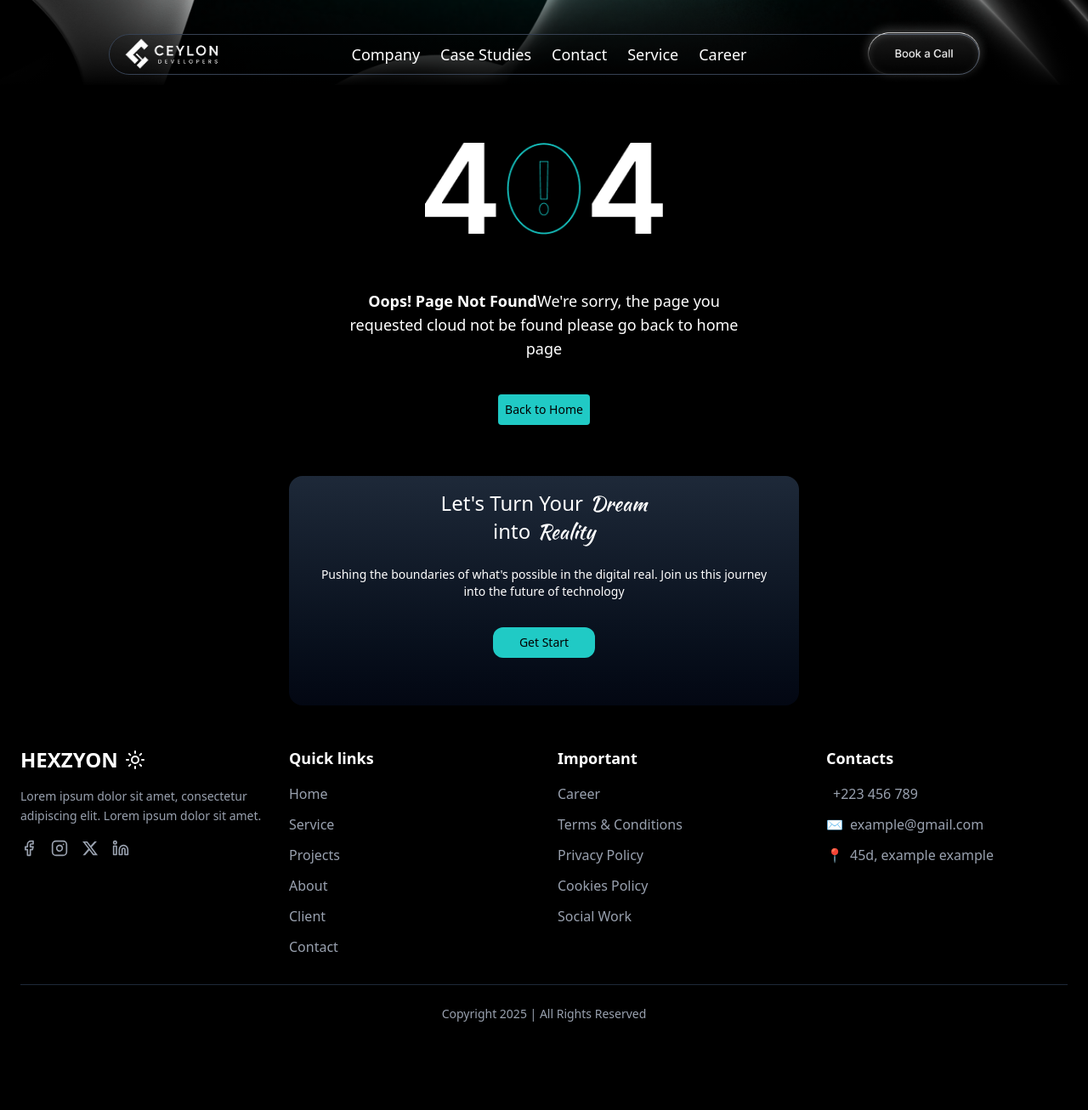
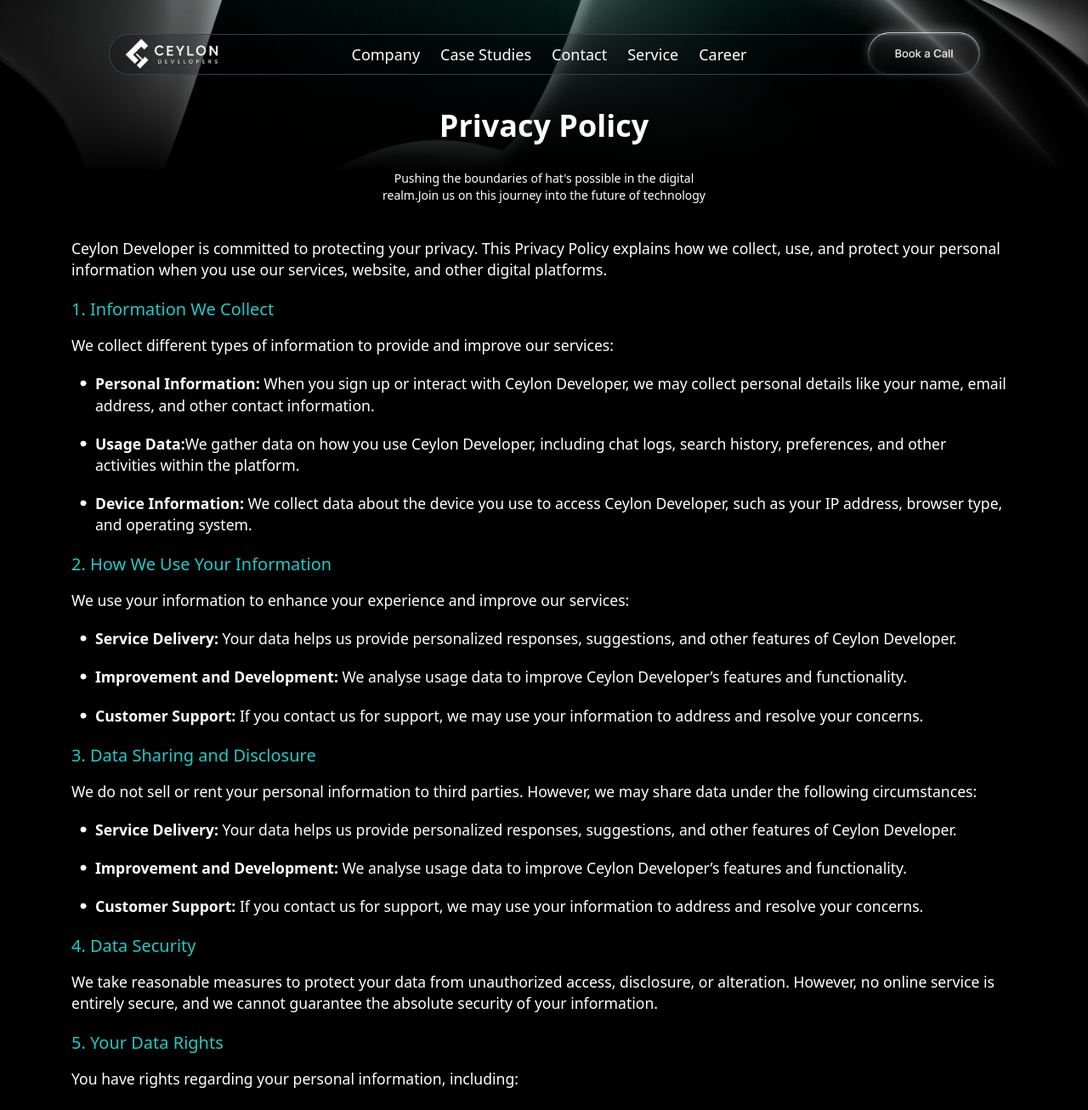
Before and after one commit to HarikaraPrashath/Ceylon_Developer_ui, a Next.js app: page /policy in a window 1280 px wide. Before the commit this address had no page. Shown: the top 1306 px of the page at 85% size. Before the commit the page ends 1251 px from the top, so only its background shows below. Built offline with nearby package versions, Linux system fonts and the light colour scheme.

Commit message:
Add Privacy Policy page with structured content and styling

```diff
--- a/app/CaseStudies/page.tsx
+++ b/app/CaseStudies/page.tsx
@@ -26,7 +26,7 @@
           </h1>
         </div>
         <div className="px-5 ">
-          <p className="text-sm text-center w-70 mx-auto -mt-10">
+          <p className="text-sm text-center w-70 mx-auto ">
             Pushing the boundaries of hat&apos;s possible in the digital
             realm.Join us on this journey into the future of technology
           </p>
@@ -175,9 +175,9 @@
         </div>
       </div>
       {/* Desktop and Tab Version */}
-      <div>
+      <div className="hidden xl:block">
         <div
-          className="relative  flex flex-col h-[50%] text-white "
+          className="relative  flex flex-col h-[50%] text-white  "
           style={{
             backgroundImage: `linear-gradient(to top, rgba(0, 0, 0, 0.98), rgba(0,0,0,0.2)),url('/Images/mask3.png'),url('/Images/Glow (1).png'),url('/Images/gauze-10 1.png')`,
             backgroundPosition: "bottom,bottom,center",
--- /dev/null
+++ b/app/policy/page.tsx
@@ -0,0 +1,174 @@
+import React from "react";
+import Navbar from "../components/Navbar/Navbar";
+import { CircleSmall } from 'lucide-react';
+
+
+const page = () => {
+  return (
+    <div className="">
+      <div
+        className="relative  flex flex-col h-[30%] text-white "
+        style={{
+          backgroundImage: `linear-gradient(to top, rgba(0, 0, 0, 0.98), rgba(0,0,0,0.2)),url('/Images/mask3.png'),url('/Images/Glow (1).png'),url('/Images/gauze-10 1.png')`,
+          backgroundPosition: "bottom,bottom,center",
+          backgroundRepeat: "no-repeat",
+          backgroundSize: "cover, 100%",
+          height: "200px",
+        }}
+      >
+        <Navbar />
+
+        <h1 className="text-4xl   font-semibold  text-center mt-10 ">
+          Privacy Policy
+        </h1>
+      </div>
+      <div className="px-5  text-sm">
+        <p className=" text-center w-100 mx-auto  max-w-[1440px] ">
+          Pushing the boundaries of hat&apos;s possible in the digital
+          realm.Join us on this journey into the future of technology
+        </p>
+
+        {/* main content */}
+        <div className="mt-10 mx-4 md:text-[1.1rem] md:mx-[4rem] 2xl:mx-[6rem] max-w-[1440px] ">
+          <p>Ceylon Developer is committed to protecting your privacy. This Privacy Policy explains how we collect, use, and protect your personal information when you use our services, website, and other digital platforms.</p>
+
+          {/* Phase -1 */}
+          <div className="mt-5">
+            <h1 className="mb-4 text-xl text-custom-cyan">1. Information We Collect</h1>
+            <p>We collect different types of information to provide and improve our services:</p>
+            <div className="flex items-start mt-5 ml-2">
+              <div><CircleSmall fill="currentColor" className="w-3"/></div>
+              <p className=" mx-2">
+                <span className="font-bold">Personal Information:</span> When you sign up or interact with Ceylon Developer, we may collect personal details like your name, email address, and other contact information.
+              </p>
+            </div>
+
+            <div className="flex items-start mt-5 ml-2">
+              <div><CircleSmall fill="currentColor" className="w-3"/></div>
+              <p className=" mx-2">
+                <span className="font-bold">Usage Data:</span>We gather data on how you use Ceylon Developer, including chat logs, search history, preferences, and other activities within the platform.
+              </p>
+            </div>
+
+            <div className="flex items-start mt-5 ml-2">
+              <div><CircleSmall fill="currentColor" className="w-3"/></div>
+              <p className=" mx-2">
+                <span className="font-bold">Device Information:</span>  We collect data about the device you use to access Ceylon Developer, such as your IP address, browser type, and operating system.
+              </p>
+            </div>
+          </div>
+
+          {/* Phase -2  */}
+          <div className="mt-5">
+            <h1 className="mb-4 text-xl text-custom-cyan">2. How We Use Your Information</h1>
+            <p>We use your information to enhance your experience and improve our services:</p>
+            <div className="flex items-start mt-5 ml-2">
+              <div><CircleSmall fill="currentColor" className="w-3"/></div>
+              <p className=" mx-2">
+                <span className="font-bold">Service Delivery:</span>  Your data helps us provide personalized responses, suggestions, and other features of Ceylon Developer.
+              </p>
+            </div>
+
+            <div className="flex items-start mt-5 ml-2">
+              <div><CircleSmall fill="currentColor" className="w-3"/></div>
+              <p className=" mx-2">
+                <span className="font-bold">Improvement and Development: </span> We analyse usage data to improve Ceylon Developer’s features and functionality.
+              </p>
+            </div>
+
+            <div className="flex items-start mt-5 ml-2">
+              <div><CircleSmall fill="currentColor" className="w-3"/></div>
+              <p className=" mx-2">
+                <span className="font-bold">Customer Support: </span> If you contact us for support, we may use your information to address and resolve your concerns.
+              </p>
+            </div>
+          </div>
+
+          {/* Phase -3  */}
+          <div className="mt-5">
+            <h1 className="mb-4 text-xl text-custom-cyan">3. Data Sharing and Disclosure</h1>
+            <p>We do not sell or rent your personal information to third parties. However, we may share data under the following circumstances:</p>
+            <div className="flex items-start mt-5 ml-2">
+              <div><CircleSmall fill="currentColor" className="w-3"/></div>
+              <p className=" mx-2">
+                <span className="font-bold">Service Delivery:</span>  Your data helps us provide personalized responses, suggestions, and other features of Ceylon Developer.
+              </p>
+            </div>
+
+            <div className="flex items-start mt-5 ml-2">
+              <div><CircleSmall fill="currentColor" className="w-3"/></div>
+              <p className=" mx-2">
+                <span className="font-bold">Improvement and Development: </span> We analyse usage data to improve Ceylon Developer’s features and functionality.
+              </p>
+            </div>
+
+            <div className="flex items-start mt-5 ml-2">
+              <div><CircleSmall fill="currentColor" className="w-3"/></div>
+              <p className=" mx-2">
+                <span className="font-bold">Customer Support: </span>  If you contact us for support, we may use your information to address and resolve your concerns.
+              </p>
+            </div>
+          </div>
+
+          {/* Phase -4  */}
+          <div className="mt-5">
+            <h1 className="mb-4 text-xl text-custom-cyan">4. Data Security</h1>
+            <p>We take reasonable measures to protect your data from unauthorized access, disclosure, or alteration. However, no online service is
+              entirely secure, and we cannot guarantee the absolute security of your information.</p>
+
+          </div>
+
+           {/* Phase -5  */}
+          <div className="mt-5">
+            <h1 className="mb-4 text-xl text-custom-cyan">5. Your Data Rights</h1>
+            <p>You have rights regarding your personal information, including:</p>
+            <div className="flex items-start mt-5 ml-2">
+              <div><CircleSmall fill="currentColor" className="w-3"/></div>
+              <p className=" mx-2">
+                <span className="font-bold">Access:</span>  You may request access to the data we hold about you.
+              </p>
+            </div>
+
+            <div className="flex items-start mt-5 ml-2">
+              <div><CircleSmall fill="currentColor" className="w-3"/></div>
+              <p className=" mx-2">
+                <span className="font-bold"> Correction: </span> If your data is inaccurate, you can request corrections.
+              </p>
+            </div>
+
+            <div className="flex items-start mt-5 ml-2">
+              <div><CircleSmall fill="currentColor" className="w-3"/></div>
+              <p className=" mx-2">
+                <span className="font-bold">Deletion: </span>   You can request the deletion of your personal information, subject to legal obligations.
+              </p>
+            </div>
+          </div>
+
+ {/* Phase -6  */}
+          <div className="mt-5">
+            <h1 className="mb-4 text-xl text-custom-cyan">6. Third-Party Links</h1>
+            <p>Ceylon Developer may contain links to third-party websites or services. We are not responsible for the privacy practices or content of those external sites.</p>
+
+          </div>
+
+
+           {/* Phase -7  */}
+          <div className="mt-5">
+            <h1 className="mb-4 text-xl text-custom-cyan">7. Changes to This Privacy Policy</h1>
+            <p>We may update this Privacy Policy from time to time. Any changes will be posted on this page, and the updated date will be reflected at the top. We encourage you to review this policy periodically to stay informed about how we protect your information.</p>
+
+          </div>
+
+             {/* Phase -8  */}
+          <div className="mt-5">
+            <h1 className="mb-4 text-xl text-custom-cyan">8.  Contact Us</h1>
+            <p>If you have any questions or concerns about this Privacy Policy or Ceylon Developer’s data practices, please contact us at ceylondevelopers@gmail.cpm</p>
+
+          </div>
+        </div>
+      </div>
+    </div>
+  );
+};
+
+export default page;
```
Also changed, not shown: app/components/Navbar/Navbar.tsx (line endings or trailing spaces).
